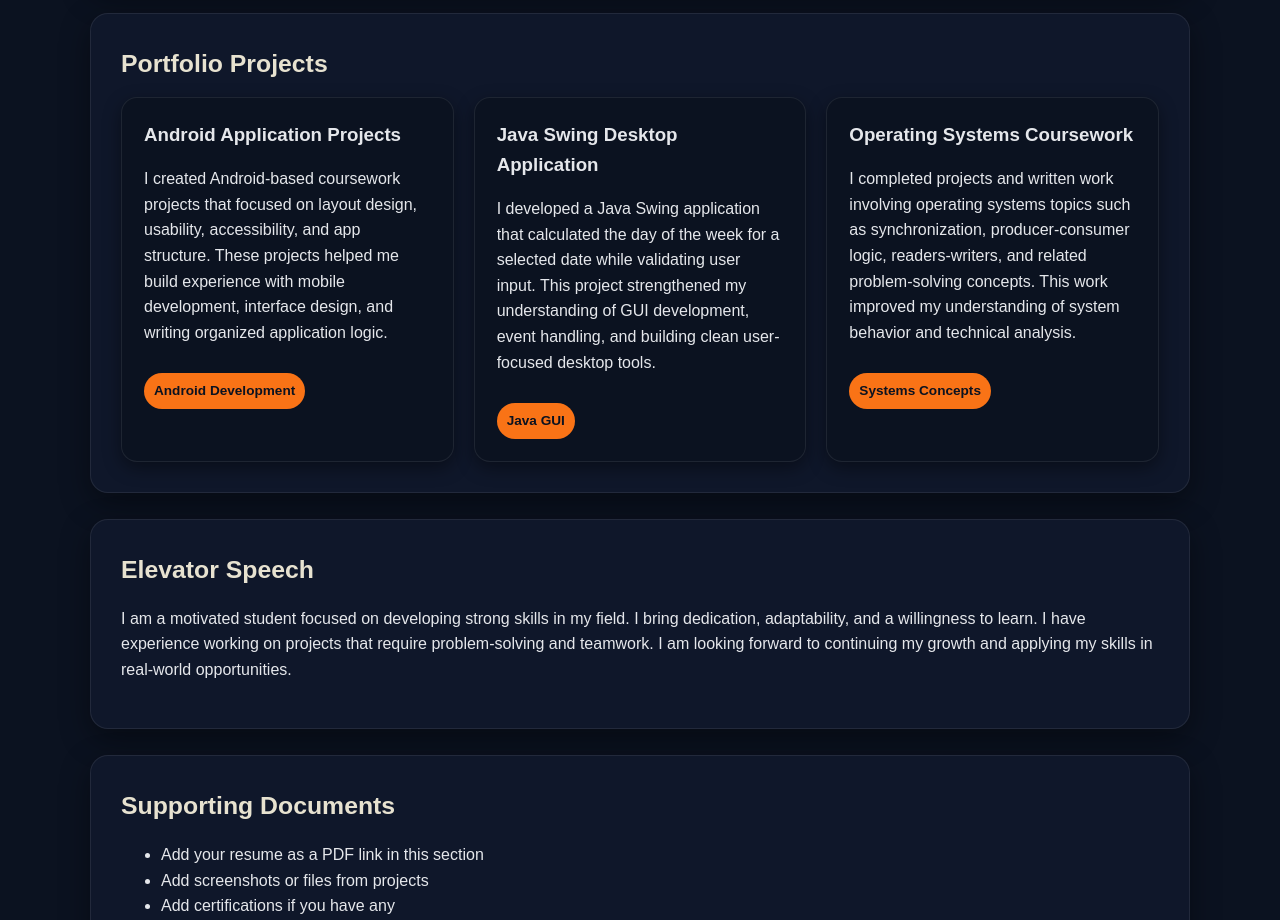
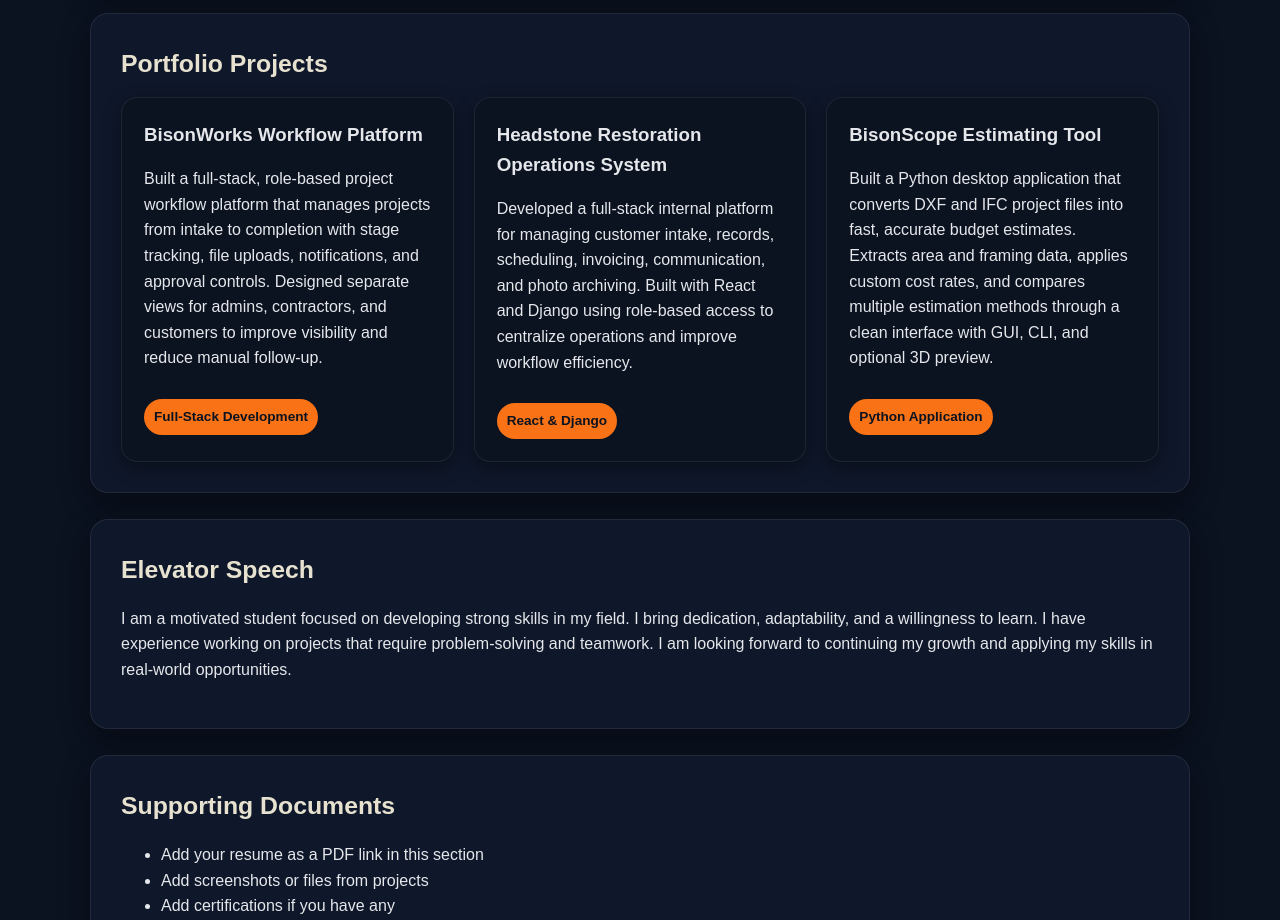
Before and after one commit to SirHoldembeck/Portfolio, a plain HTML site: page index.html in a window 1280 px wide. Shown: the part 2440-3360 px from the top of the page. Drawn offline with Linux system fonts and the light colour scheme.

Commit message:
Revise portfolio project details and titles
Updated project descriptions and titles for clarity and detail.

```diff
--- a/index.html
+++ b/index.html
@@ -475,30 +475,27 @@
         <h2 class="section-title">Portfolio Projects</h2>
         <div class="grid-3">
           <article class="project-card">
-            <h3>Android Application Projects</h3>
+            <h3>BisonWorks Workflow Platform</h3>
             <p>
-              I created Android-based coursework projects that focused on layout design, usability, accessibility, and app structure.
-              These projects helped me build experience with mobile development, interface design, and writing organized application logic.
+              Built a full-stack, role-based project workflow platform that manages projects from intake to completion with stage tracking, file uploads, notifications, and approval controls. Designed separate views for admins, contractors, and customers to improve visibility and reduce manual follow-up.
             </p>
-            <span class="project-tag">Android Development</span>
+            <span class="project-tag">Full-Stack Development</span>
           </article>
 
           <article class="project-card">
-            <h3>Java Swing Desktop Application</h3>
+            <h3>Headstone Restoration Operations System</h3>
             <p>
-              I developed a Java Swing application that calculated the day of the week for a selected date while validating user input.
-              This project strengthened my understanding of GUI development, event handling, and building clean user-focused desktop tools.
+              Developed a full-stack internal platform for managing customer intake, records, scheduling, invoicing, communication, and photo archiving. Built with React and Django using role-based access to centralize operations and improve workflow efficiency.
             </p>
-            <span class="project-tag">Java GUI</span>
+            <span class="project-tag">React & Django</span>
           </article>
 
           <article class="project-card">
-            <h3>Operating Systems Coursework</h3>
+            <h3>BisonScope Estimating Tool</h3>
             <p>
-              I completed projects and written work involving operating systems topics such as synchronization, producer-consumer logic,
-              readers-writers, and related problem-solving concepts. This work improved my understanding of system behavior and technical analysis.
+              Built a Python desktop application that converts DXF and IFC project files into fast, accurate budget estimates. Extracts area and framing data, applies custom cost rates, and compares multiple estimation methods through a clean interface with GUI, CLI, and optional 3D preview.
             </p>
-            <span class="project-tag">Systems Concepts</span>
+            <span class="project-tag">Python Application</span>
           </article>
         </div>
       </div>
```
